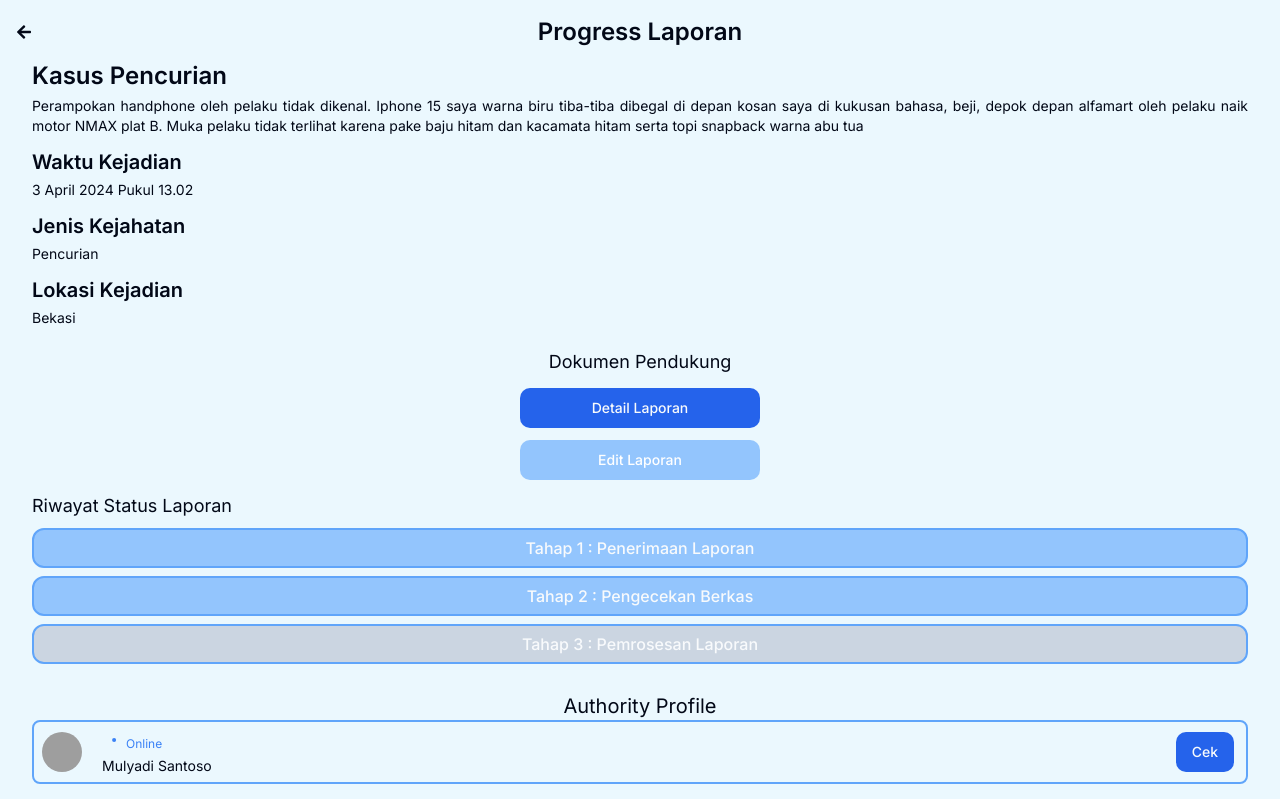
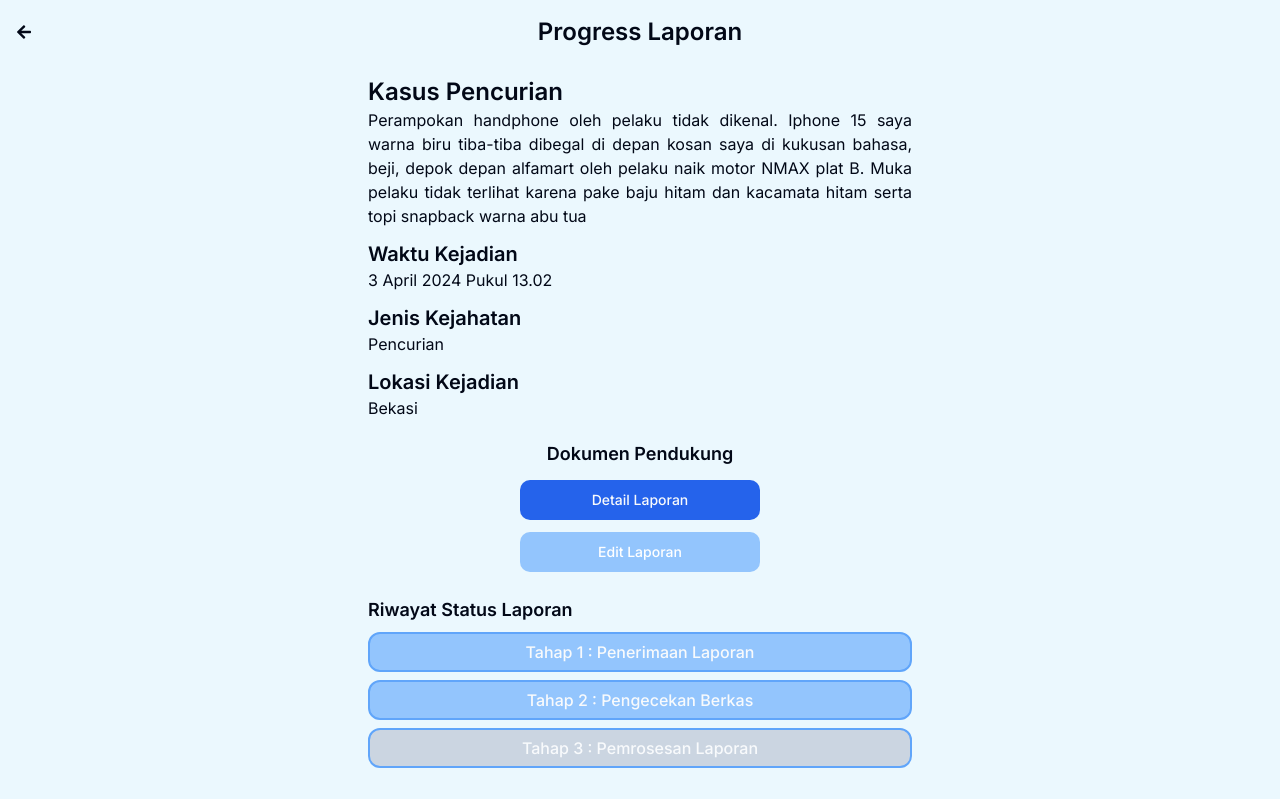
Before and after one commit to gemastik-ganteng/warga-jaga, a Next.js app: page /progres-laporan/1 in a window 1280 px wide. Shown: the top 799 px of the page. Built offline with nearby package versions, Linux system fonts and the light colour scheme; grey boxes are pictures that could not be loaded.

Commit message:
feat: responsif 2

```diff
--- a/src/components/modules/DetailLaporanModule/index.tsx
+++ b/src/components/modules/DetailLaporanModule/index.tsx
@@ -6,7 +6,9 @@ const DetailLaporanModule = ()=> {
     return <div className="w-screen overflow-x-hidden min-h-screen flex flex-col px-4 py-4 bg-[#EBF8FE] pb-24">
         <Navbar/>
         <HeaderSection/>
-        <ContentSection/>
+        <div className="flex flex-col max-w-xl mx-auto w-full">
+          <ContentSection/>
+        </div>
     </div>
 }
 
--- a/src/components/modules/ProgresLaporanModule/index.tsx
+++ b/src/components/modules/ProgresLaporanModule/index.tsx
@@ -7,10 +7,12 @@ import AuthorityProfileSection from "./sections/AuthorityProfileSection"
 const ProgresLaporanModule = () => {
     return <div className="flex flex-col w-screen min-h-screen bg-[#EBF8FE] p-4">
         <HeaderSection/>
-        <DescriptionSection/>
-        <DokumenPendukungSection/>
-        <StatusLaporanSection/>
-        <AuthorityProfileSection/>
+        <div className="flex flex-col max-w-xl mx-auto w-full">
+          <DescriptionSection/>
+          <DokumenPendukungSection/>
+          <StatusLaporanSection/>
+          <AuthorityProfileSection/>
+        </div>
     </div>
 }
 
--- a/src/components/modules/ProgresLaporanModule/sections/AuthorityProfileSection.tsx
+++ b/src/components/modules/ProgresLaporanModule/sections/AuthorityProfileSection.tsx
@@ -10,7 +10,7 @@ const authorityProfiles = [
 
 const AuthorityProfileSection = () => {
     return <div className="flex flex-col p-4 mt-3">
-        <div className="text-xl justify-center mx-auto">Authority Profile</div>
+        <div className="text-xl justify-center mx-auto md:mb-2 md:font-semibold">Authority Profile</div>
 
         <div className="h-16 flex border-2 border-blue-400 rounded-sm">
             <div className="w-7 my-auto pl-2">
--- a/src/components/modules/ProgresLaporanModule/sections/DescriptionSection.tsx
+++ b/src/components/modules/ProgresLaporanModule/sections/DescriptionSection.tsx
@@ -7,18 +7,18 @@ const laporanContent = {
 }
 
 const DescriptionSection = () => {
-    return <div className="flex flex-col px-4">
+    return <div className="flex flex-col px-4 mt-4">
         <h1 className="font-semibold justify-start text-2xl mt-3">Kasus {laporanContent.jenisTindakan}</h1>
-        <h3 className="justify-start text-justify text-sm mt-1">{laporanContent.deskripsiKejadian}</h3>
+        <h3 className="justify-start text-justify text-sm mt-1 md:mt-0 md:text-base">{laporanContent.deskripsiKejadian}</h3>
 
         <h2 className="font-semibold justify-start text-xl mt-3">Waktu Kejadian</h2>
-        <h3 className="justify-start text-justify text-sm mt-1">{laporanContent.tanggalKejadian} Pukul {laporanContent.waktuKejadian}</h3>
+        <h3 className="justify-start text-justify text-sm mt-1 md:mt-0 md:text-base">{laporanContent.tanggalKejadian} Pukul {laporanContent.waktuKejadian}</h3>
 
         <h2 className="font-semibold justify-start text-xl mt-3">Jenis Kejahatan</h2>
-        <h3 className="justify-start text-justify text-sm mt-1">{laporanContent.jenisTindakan}</h3>
+        <h3 className="justify-start text-justify text-sm mt-1 md:mt-0 md:text-base">{laporanContent.jenisTindakan}</h3>
 
         <h2 className="font-semibold justify-start text-xl mt-3">Lokasi Kejadian</h2>
-        <h3 className="justify-start text-justify text-sm mt-1">{laporanContent.lokasiKejadian}</h3>
+        <h3 className="justify-start text-justify text-sm mt-1 md:mt-0 md:text-base">{laporanContent.lokasiKejadian}</h3>
 
     </div>
 }
--- a/src/components/modules/ProgresLaporanModule/sections/DokumenPendukungSection.tsx
+++ b/src/components/modules/ProgresLaporanModule/sections/DokumenPendukungSection.tsx
@@ -2,7 +2,7 @@ import { Button } from "@/components/ui/button"
 
 const DokumenPendukungSection = () => {
     return <div className="flex flex-col px-4 space-y-3 justify-center items-center mt-5">
-        <div className="text-lg mx-auto">Dokumen Pendukung</div>
+        <div className="text-lg mx-auto md:font-semibold">Dokumen Pendukung</div>
 
         <Button className="w-60">Detail Laporan</Button>
         <Button variant={"secondary"} className="bg-blue-300 text-white w-60 hover:bg-blue-300">Edit Laporan</Button>
--- a/src/components/modules/ProgresLaporanModule/sections/StatusLaporanSection.tsx
+++ b/src/components/modules/ProgresLaporanModule/sections/StatusLaporanSection.tsx
@@ -7,8 +7,8 @@ const statuses = [
 ]
 
 const StatusLaporanSection = () => {
-    return <div className="px-4 flex flex-col space-y-2 mt-3">
-        <div className="text-lg">Riwayat Status Laporan</div>
+    return <div className="px-4 flex flex-col space-y-2 mt-3 md:mt-6">
+        <div className="text-lg md:font-semibold">Riwayat Status Laporan</div>
         {statuses.map((status, id) => {
             return <div className={`h-10 text-center flex rounded-lg text-white border-2 border-blue-400 ${(id >= STATUS) ? `bg-slate-300` : `bg-blue-300`}`}>
                 <div className="my-auto mx-auto text-slate-50 font-medium" key={id}>{status.description}</div>
```
